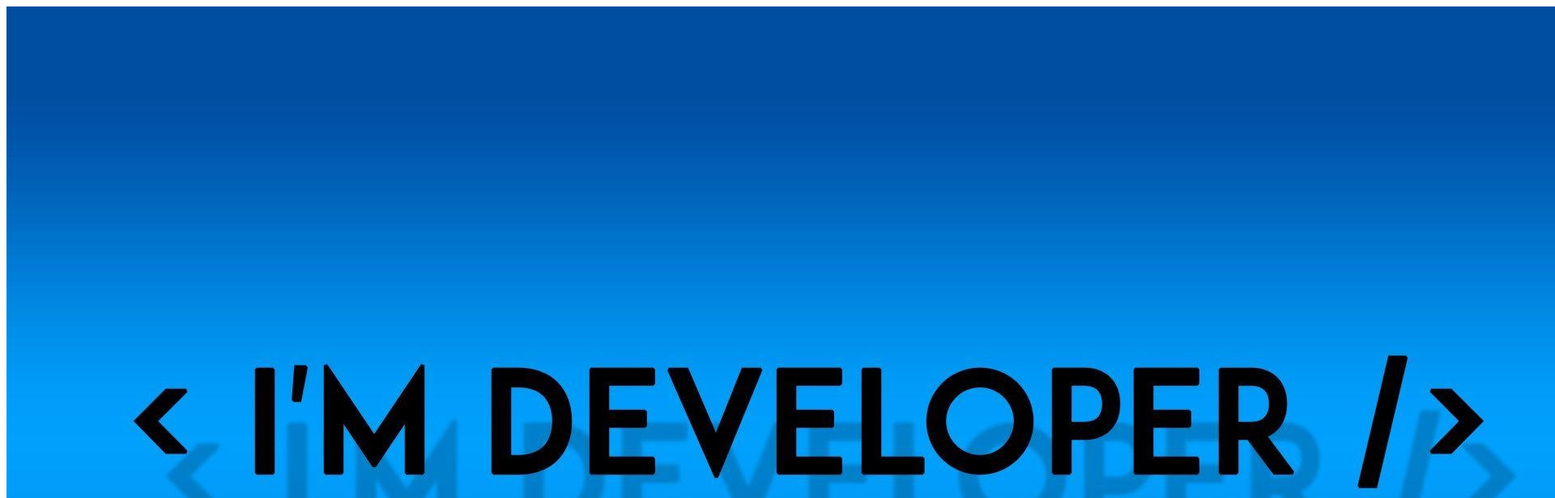
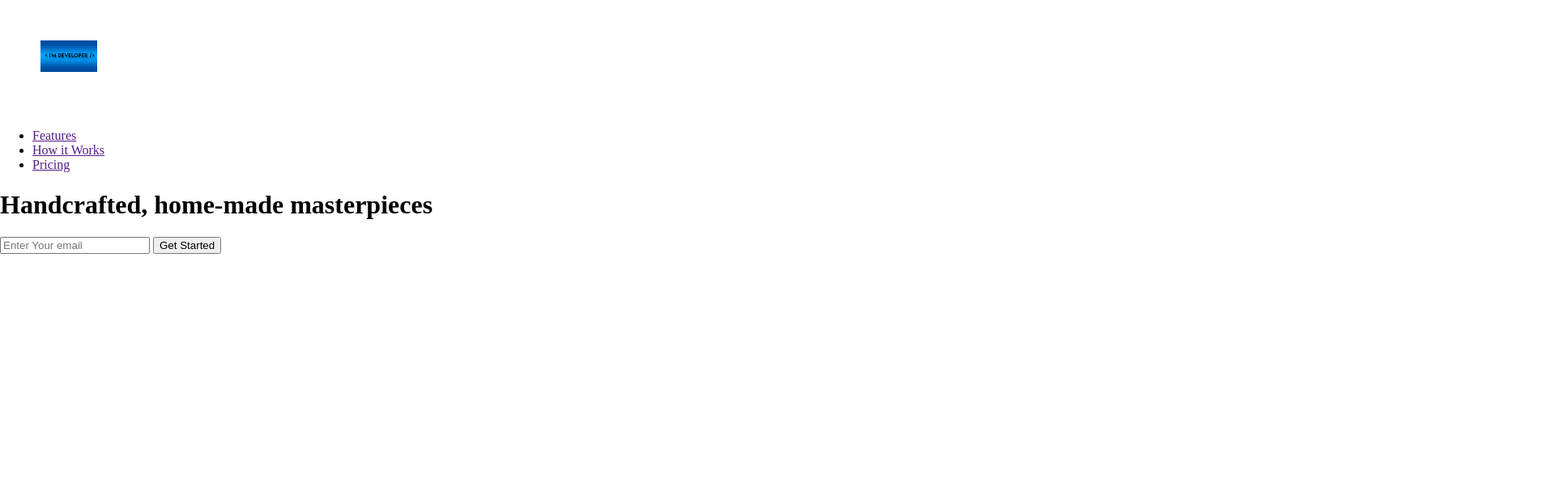
Before and after one commit to fredo509/gittry, a plain HTML site: page index.html in a window 1280 px wide. Shown: the top 616 px of the page at 81% size, 1920 px wide, since content can reach past the window. Drawn offline with Linux system fonts and the light colour scheme.

Commit message:
add css file

```diff
--- a/index.html
+++ b/index.html
@@ -4,6 +4,7 @@
     <meta charset="UTF-8">
     <meta http-equiv="X-UA-Compatible" content="IE=edge">
     <meta name="viewport" content="width=device-width, initial-scale=1.0">
+    <link rel="stylesheet" href="style.css">
     <title>Document</title>
 </head>
 <body>
--- /dev/null
+++ b/style.css
@@ -0,0 +1,13 @@
+body{
+    margin: 0;
+    padding: 0;
+}
+
+#header{
+
+}
+#header-img{
+    width: 70px;
+    padding: 50px;
+
+}
```
